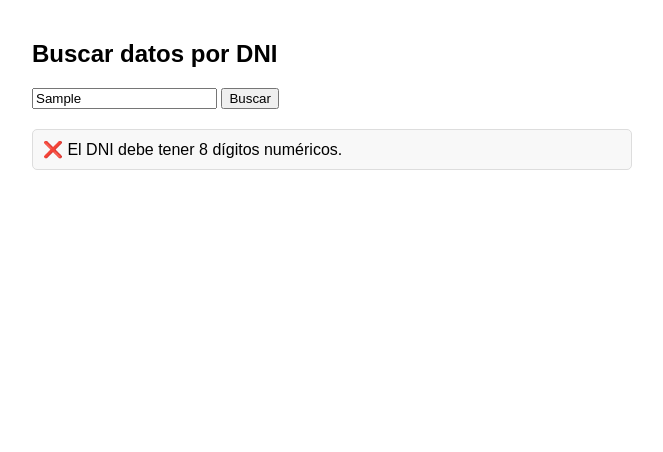
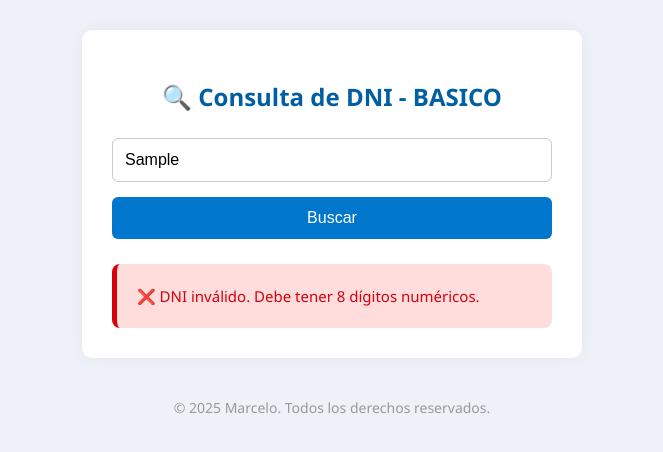
Before and after one commit to wmarcelotg/busqueda_basica_DNI, a plain HTML site: page index.html in a window 1280 px wide. Both pictures are taken after typing "Sample" into the empty fields and a click on the button "Buscar". Shown: the whole page, without its empty margins (308-971 px from the left). Drawn offline with Linux system fonts and the light colour scheme.

Commit message:
index.html

```diff
--- a/index.html
+++ b/index.html
@@ -2,60 +2,196 @@
 <html lang="es">
 <head>
   <meta charset="UTF-8">
-    <title>Consulta DNI - API Perú</title>
+  <title>Consulta de DNI - MARCELO</title>
   <meta name="viewport" content="width=device-width, initial-scale=1.0">
   <style>
-        body { font-family: Arial, sans-serif; padding: 20px; max-width: 600px; margin: auto; }
-        .resultado { margin-top: 20px; padding: 10px; border: 1px solid #ddd; border-radius: 5px; background-color: #f8f8f8; }
+    * { box-sizing: border-box; }
+
+    body {
+      font-family: 'Segoe UI', sans-serif;
+      background-color: #eef1f7;
+      color: #333;
+      margin: 0;
+      padding: 30px 15px;
+      display: flex;
+      flex-direction: column;
+      align-items: center;
+    }
+
+    .container {
+      max-width: 500px;
+      width: 100%;
+      background: #fff;
+      border-radius: 10px;
+      padding: 30px;
+      box-shadow: 0 0 15px rgba(0,0,0,0.05);
+    }
+
+    h2 {
+      color: #005fa3;
+      text-align: center;
+      margin-bottom: 25px;
+    }
+
+    form {
+      display: flex;
+      flex-direction: column;
+      gap: 15px;
+    }
+
+    input {
+      padding: 12px;
+      font-size: 16px;
+      border: 1px solid #ccc;
+      border-radius: 6px;
+      transition: 0.3s border;
+    }
+
+    input:focus {
+      border-color: #0077cc;
+      outline: none;
+    }
+
+    button {
+      padding: 12px;
+      font-size: 16px;
+      background-color: #0077cc;
+      color: white;
+      border: none;
+      border-radius: 6px;
+      cursor: pointer;
+      transition: 0.3s background;
+    }
+
+    button:hover {
+      background-color: #005fa3;
+    }
+
+    .resultado {
+      position: relative;
+      margin-top: 25px;
+      padding: 20px;
+      border-radius: 8px;
+      background: #f9f9f9;
+      border-left: 5px solid #0077cc;
+      font-size: 15px;
+      line-height: 1.6;
+      overflow: hidden;
+    }
+
+    .resultado::before {
+      content: "by Marcelo";
+      position: absolute;
+      top: 50%;
+      left: 50%;
+      transform: translate(-50%, -50%);
+      font-size: 60px;
+      color: rgba(0, 0, 0, 0.05);
+      font-weight: bold;
+      pointer-events: none;
+      white-space: nowrap;
+    }
+
+    .error {
+      color: #d8000c;
+      background-color: #ffdddd;
+      border-left: 5px solid #d8000c;
+    }
+
+    .error::before {
+      content: none;
+    }
+
+    footer {
+      margin-top: 40px;
+      text-align: center;
+      font-size: 14px;
+      color: #999;
+    }
   </style>
 </head>
 <body>
 
-    <h2>Buscar datos por DNI</h2>
+  <div class="container">
+    <h2>🔍 Consulta de DNI - BASICO</h2>
+
     <form id="form-dni">
-        <input type="text" id="dni" placeholder="Ingrese DNI" maxlength="8" required>
+      <input type="text" id="dni" placeholder="Ingrese DNI (8 dígitos)" maxlength="8" required>
       <button type="submit">Buscar</button>
     </form>
 
-    <div class="resultado" id="resultado"></div>
+    <div id="resultado" class="resultado"></div>
+  </div>
+
+  <footer>© 2025 Marcelo. Todos los derechos reservados.</footer>
 
   <script>
-        document.getElementById('form-dni').addEventListener('submit', function(e) {
+    const token = 'eyJhbGciOiJIUzI1NiIsInR5cCI6IkpXVCJ9.eyJ1c2VyX2lkIjoxNTQsImV4cCI6MTc1MzM5NzYyM30.xyDaXDc-m_ezGm_uB-2RF2BHnMisBquK_pxJN2T5j5g';
+
+    document.getElementById('form-dni').addEventListener('submit', async function (e) {
       e.preventDefault();
 
       const dni = document.getElementById('dni').value.trim();
-            const resultadoDiv = document.getElementById('resultado');
+      const resultado = document.getElementById('resultado');
 
       if (dni.length !== 8 || isNaN(dni)) {
-                resultadoDiv.innerHTML = '❌ El DNI debe tener 8 dígitos numéricos.';
+        resultado.className = 'resultado error';
+        resultado.innerHTML = '❌ DNI inválido. Debe tener 8 dígitos numéricos.';
         return;
       }
 
-            resultadoDiv.innerHTML = '🔍 Buscando...';
+      resultado.className = 'resultado';
+      resultado.innerHTML = '⏳ Consultando datos...';
 
-            // Reemplaza este token con el tuyo de https://apiperu.dev
-            const token = 'e2a40dd386e4cceae9dd6c254f1aef50c8e72821f6d980dcd3387fcbf68836da';
-            const url = `https://api.apiperu.dev/api/dni/${dni}?api_token=${token}`;
+      try {
+        const response = await fetch(`https://miapi.cloud/v1/dni/${dni}`, {
+          method: 'GET',
+          headers: {
+            'Authorization': 'Bearer ' + token
+          }
+        });
 
-            fetch(url)
-                .then(response => response.json())
-                .then(data => {
-                    if (data.success) {
-                        const info = data.data;
-                        resultadoDiv.innerHTML = `
-                            ✅ <strong>DNI:</strong> ${dni}<br>
-                            <strong>Nombres:</strong> ${info.nombres}<br>
-                            <strong>Apellido Paterno:</strong> ${info.apellido_paterno}<br>
-                            <strong>Apellido Materno:</strong> ${info.apellido_materno}
+        const data = await response.json();
+
+        if (data.success && data.datos) {
+          const info = data.datos;
+
+          let fechaNacimiento = info.fecha_nacimiento || null;
+          let edad = '';
+
+          if (fechaNacimiento) {
+            const fechaNac = new Date(fechaNacimiento);
+            const hoy = new Date();
+            edad = hoy.getFullYear() - fechaNac.getFullYear();
+            const m = hoy.getMonth() - fechaNac.getMonth();
+            if (m < 0 || (m === 0 && hoy.getDate() < fechaNac.getDate())) {
+              edad--;
+            }
+          }
+
+          resultado.className = 'resultado';
+          resultado.innerHTML = `
+            ✅ <strong>DNI:</strong> ${info.dni || dni}<br>
+            <strong>Nombres:</strong> ${info.nombres || 'N/A'}<br>
+            <strong>Apellido Paterno:</strong> ${info.ape_paterno || 'N/A'}<br>
+            <strong>Apellido Materno:</strong> ${info.ape_materno || 'N/A'}<br>
+            ${fechaNacimiento ? `<strong>Fecha de Nacimiento:</strong> ${fechaNacimiento}<br><strong>Edad:</strong> ${edad} años<br>` : ''}
+            ${info.domiciliado ? `
+              <strong>Dirección:</strong> ${info.domiciliado.direccion || ''}<br>
+              <strong>Distrito:</strong> ${info.domiciliado.distrito || ''}<br>
+              <strong>Provincia:</strong> ${info.domiciliado.provincia || ''}<br>
+              <strong>Departamento:</strong> ${info.domiciliado.departamento || ''}<br>
+            ` : ''}
           `;
         } else {
-                        resultadoDiv.innerHTML = '❌ No se encontraron datos para el DNI ingresado.';
+          resultado.className = 'resultado error';
+          resultado.innerHTML = '❌ No se encontraron datos o el DNI no es válido.';
         }
-                })
-                .catch(error => {
+      } catch (error) {
         console.error(error);
-                    resultadoDiv.innerHTML = '⚠️ Error al conectar con la API.';
-                });
+        resultado.className = 'resultado error';
+        resultado.innerHTML = '⚠️ Error al conectar con la API.';
+      }
     });
   </script>
 
```
Lines whose indentation alone changed are shown as unchanged.
